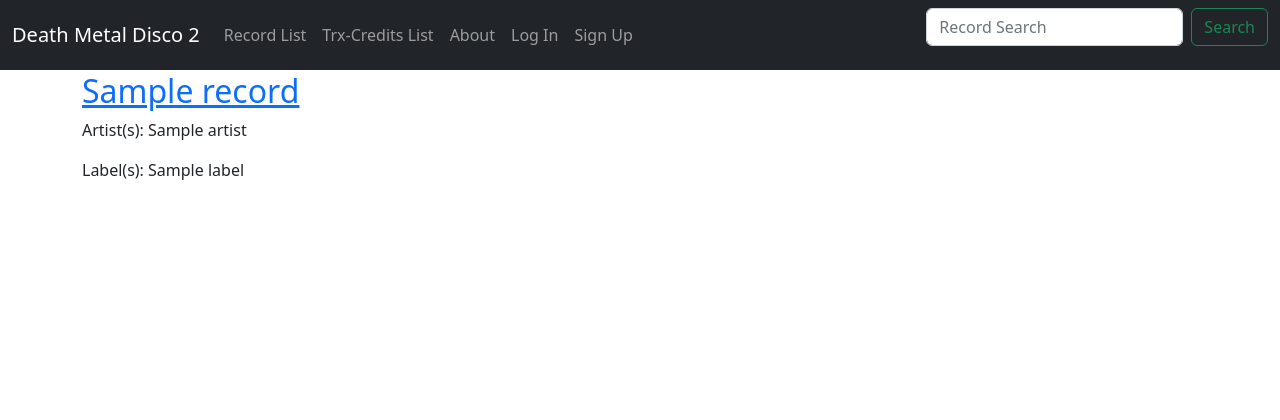
After one commit to rbuerki/death-metal-disco-2, a Django app: page /discobase/1/ in a window 1280 px wide. The commit adds this page. Shown: the top 420 px of the page. Run offline with Django 4.2, Linux system fonts and the light colour scheme; tables that the repository leaves empty hold one stand-in row (values such as "Sample post"); parts of the project's set-up code (start-up, migrations or seed data) failed here and were passed over.

Commit message:
Add detail view for recrods and small chore

```diff
--- a/app/discobase/models.py
+++ b/app/discobase/models.py
@@ -1,7 +1,9 @@
 from datetime import datetime
 
+
+from django.core.exceptions import ValidationError
 from django.db import models
-from django.core.exceptions import ValidationError
+from django.urls import reverse
 
 
 def validate_credit_trx(value):
@@ -117,6 +119,9 @@ class Record(models.Model):
     def __str__(self):
         return f"{self.artists_str} - {self.title} ({str(self.year)})"
 
+    def get_absolute_url(self):
+        return reverse("book_detail", args=[str(self.pk)])
+
     @property
     def artists_str(self):
         """NOTE: This probably needs an additional db query, when called."""
--- /dev/null
+++ b/app/discobase/templates/discobase/record_detail.html
@@ -0,0 +1,11 @@
+{% extends "_base.html" %}
+
+{% block title %}{{record.title}}{% endblock title %}
+
+{% block content %}
+<div class="record_detail">
+    <h2><a href="">{{record.title}}</a></h2>
+    <p>Artist(s): {{ record.artists_str}}</p>
+    <p>Label(s): {{ record.labels_str}}</p>
+</div>
+{% endblock content %}
--- a/app/discobase/templates/discobase/trxcredit_list.html
+++ b/app/discobase/templates/discobase/trxcredit_list.html
@@ -3,12 +3,10 @@
 {% block title %}Trx-Credit List{% endblock title %}
 
 {% block content %}
-
 <h1>Trx-Credit List</h1>
 <ul>
     {% for trx in trxcredit_list %}
         <li>{{trx.trx_date}} - {{trx.trx_type}} {{trx.trx_value}} {{trx.credit_saldo}}  {{trx.record_id}} </li>
     {% endfor %}
 </ul>
-
 {% endblock content %}
--- a/app/discobase/tests.py
+++ b/app/discobase/tests.py
@@ -106,6 +106,7 @@ class DiscobaseModelTests(TestCase):
         self.assertEqual(trx_pur.record, None)
 
 
+# TODO see also dj-books p. 187
 # class RecordListTests(TestCase):
 #     q = "Cannabis Corpse"
 
--- a/app/discobase/urls.py
+++ b/app/discobase/urls.py
@@ -4,6 +4,19 @@ from discobase import views
 app_name = "discobase"
 
 urlpatterns = [
-    path("list_record/", views.RecordListView.as_view(), name="list_record"),
-    path("list_trxcredit/", views.TrxCreditListView.as_view(), name="list_trxcredit"),
+    path(
+        "record_list/",
+        views.RecordListView.as_view(),
+        name="record_list",
+    ),
+    path(
+        "trxcredit_list/",
+        views.TrxCreditListView.as_view(),
+        name="trxcredit_list",
+    ),
+    path(
+        "<int:pk>/",
+        views.RecordDetailView.as_view(),
+        name="record_detail",
+    ),
 ]
--- a/app/discobase/views.py
+++ b/app/discobase/views.py
@@ -4,14 +4,14 @@ from django.http import HttpResponse
 from django.db.models import Q
 from django.db.models.signals import post_delete, post_save, pre_delete
 from django.dispatch import receiver
-from django.views.generic import ListView, View
+from django.views.generic import DetailView, ListView, View
 
 from discobase.models import Dump, Record, TrxCredit
 
 
 class RecordListView(ListView):
     model = Record
-    contect_object_name = "record_list"
+    context_object_name = "record_list"
 
     def get_queryset(self):
         """Override default queryset by filtering for the
@@ -34,8 +34,13 @@ class RecordListView(ListView):
 
 class TrxCreditListView(ListView):
     model = TrxCredit
-    contect_object_name = "trxcredit_list"
+    context_object_name = "trxcredit_list"
     queryset = TrxCredit.objects.order_by("-trx_date")
+
+
+class RecordDetailView(DetailView):
+    model = Record
+    context_object_name = "record"
 
 
 # TODO integrate credit_addition_trx
--- a/app/templates/_base.html
+++ b/app/templates/_base.html
@@ -26,10 +26,10 @@
             <div class="collapse navbar-collapse" id="navbarCollapse">
                 <ul class="navbar-nav me-auto mb-2 mb-md-0">
                     <li class="nav-item">
-                        <a class="nav-link" href="{% url 'discobase:list_record' %}">Record List</a>
+                        <a class="nav-link" href="{% url 'discobase:record_list' %}">Record List</a>
                     </li>
                     <li class="nav-item">
-                        <a class="nav-link" href="{% url 'discobase:list_trxcredit' %}">Trx-Credits List</a>
+                        <a class="nav-link" href="{% url 'discobase:trxcredit_list' %}">Trx-Credits List</a>
                     </li>
                     <li class="nav-item">
                         <a class="nav-link" href="{% url 'about' %}">About</a>
@@ -48,7 +48,7 @@
                     {% endif %}
                 </ul>
                 <!-- Search django-book p.222-->
-                <form class="d-flex" action="{% url 'discobase:list_record' %}" method="GET">
+                <form class="d-flex" action="{% url 'discobase:record_list' %}" method="GET">
                     <input class="form-control me-2" type="search" name="q" placeholder="Record Search" aria-label="Record Search">
                     <button class="btn btn-outline-success" type=submit">Search</button>
                 </form>
```
Also changed, not shown: app/discobase/templates/discobase/record_list.html (+6 -7 lines).
